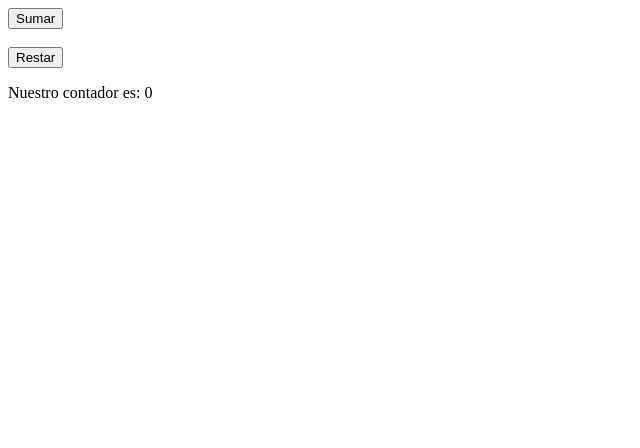
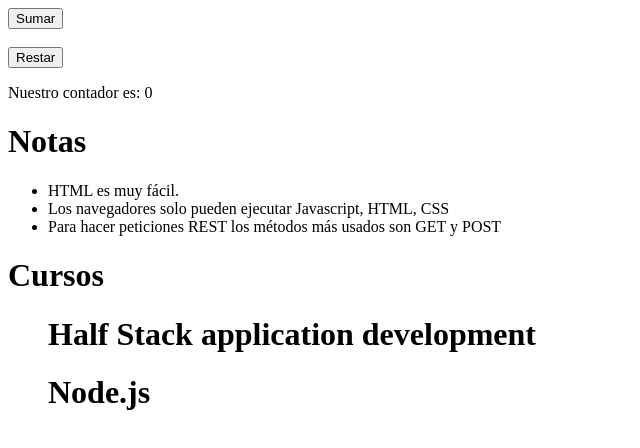
Before and after one commit to CesarGV/Introduccion_react, a React (Create React App) app: page / in a window 1280 px wide. Shown: the top 448 px of the page, without its empty margins (0-640 px from the left). Built offline with nearby package versions, Linux system fonts and the light colour scheme.

Commit message:
ADD: Courses component

```diff
--- a/src/App.js
+++ b/src/App.js
@@ -1,10 +1,80 @@
 import "./styles.css";
 import Counter from "./counter";
+import Notas from "./notas";
+import Cursos from "./cursos";
+
+const notes = [
+  {
+    id: 1,
+    content: "HTML es muy fácil.",
+    date: "2020-01-01",
+    important: true
+  },
+  {
+    id: 2,
+    content: "Los navegadores solo pueden ejecutar Javascript, HTML, CSS",
+    date: "2020-02-01",
+    important: false
+  },
+  {
+    id: 3,
+    content: "Para hacer peticiones REST los métodos más usados son GET y POST",
+    date: "2020-03-01",
+    important: false
+  }
+];
+
+const courses = [
+  {
+    name: "Half Stack application development",
+    id: 1,
+    parts: [
+      {
+        name: "Fundamentals of React",
+        exercises: 10,
+        id: 1
+      },
+      {
+        name: "Using props to pass data",
+        exercises: 7,
+        id: 2
+      },
+      {
+        name: "State of a component",
+        exercises: 14,
+        id: 3
+      },
+      {
+        name: "Redux",
+        exercises: 11,
+        id: 4
+      }
+    ]
+  },
+  {
+    name: "Node.js",
+    id: 2,
+    parts: [
+      {
+        name: "Routing",
+        exercises: 3,
+        id: 1
+      },
+      {
+        name: "Middlewares",
+        exercises: 7,
+        id: 2
+      }
+    ]
+  }
+];
 
 export default function App() {
   return (
     <div>
       <Counter />
+      <Notas notes={notes} />
+      <Cursos courses={courses} />
     </div>
   );
 }
--- /dev/null
+++ b/src/cursos.js
@@ -0,0 +1,27 @@
+import React from "react";
+
+const Curso = (props) => {
+  const { course } = props;
+  console.log(course);
+
+  return <li>{Curso.content}</li>;
+};
+
+const Cursos = (props) => {
+  const { courses } = props;
+
+  return (
+    <div>
+      <h1>Cursos</h1>
+      <ul>
+        <div>
+          {courses.map((course) => (
+            <h1>{course.name}</h1>
+          ))}
+        </div>
+      </ul>
+    </div>
+  );
+};
+
+export default Cursos;
--- /dev/null
+++ b/src/notas.js
@@ -0,0 +1,25 @@
+import React from "react";
+
+const Nota = (props) => {
+  const { note } = props;
+  console.log(note);
+
+  return <li>{note.content}</li>;
+};
+
+const Notas = (props) => {
+  const { notes } = props;
+
+  return (
+    <div>
+      <h1>Notas</h1>
+      <ul>
+        {notes.map((note) => (
+          <Nota key={note.id} note={note} />
+        ))}
+      </ul>
+    </div>
+  );
+};
+
+export default Notas;
```
